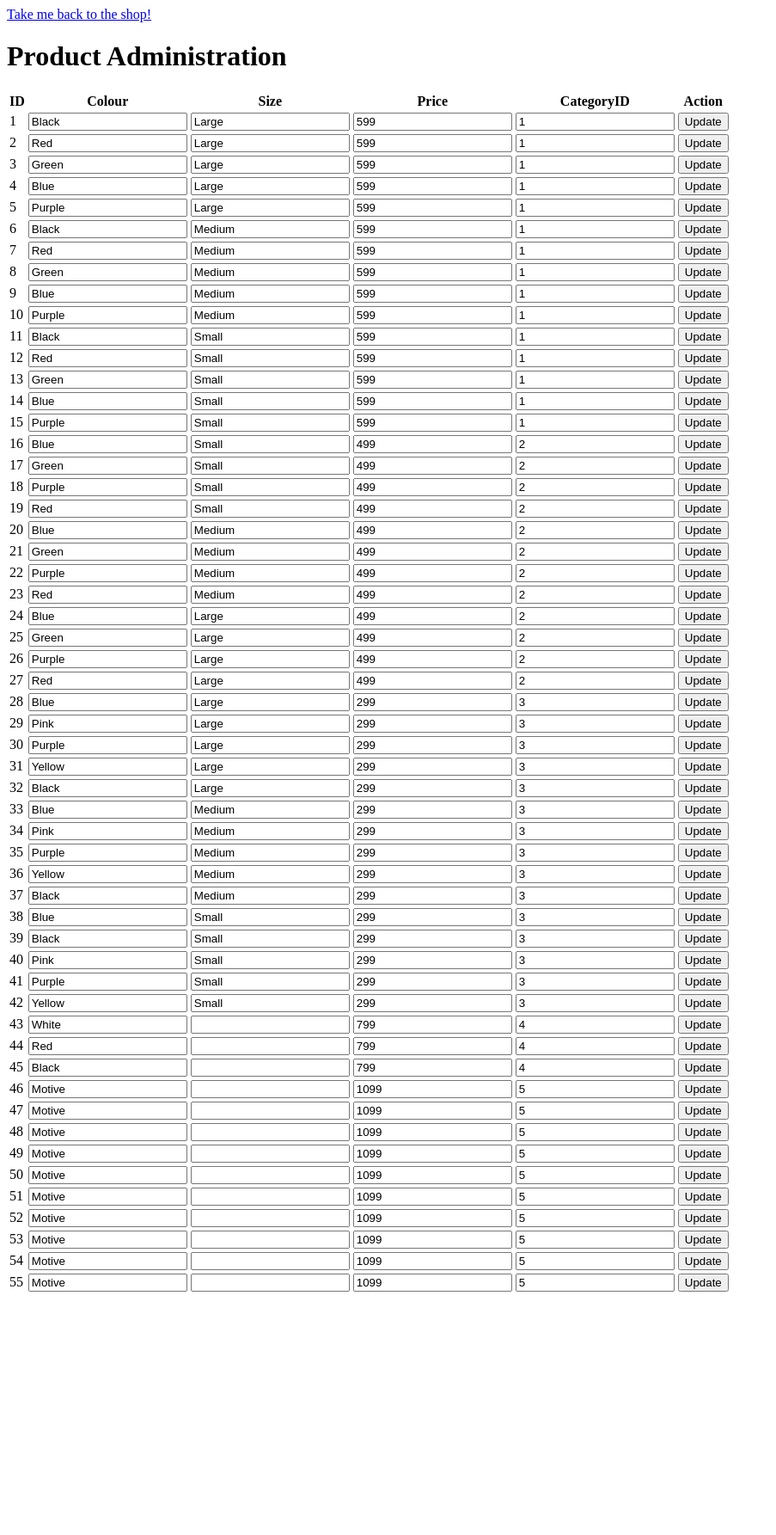
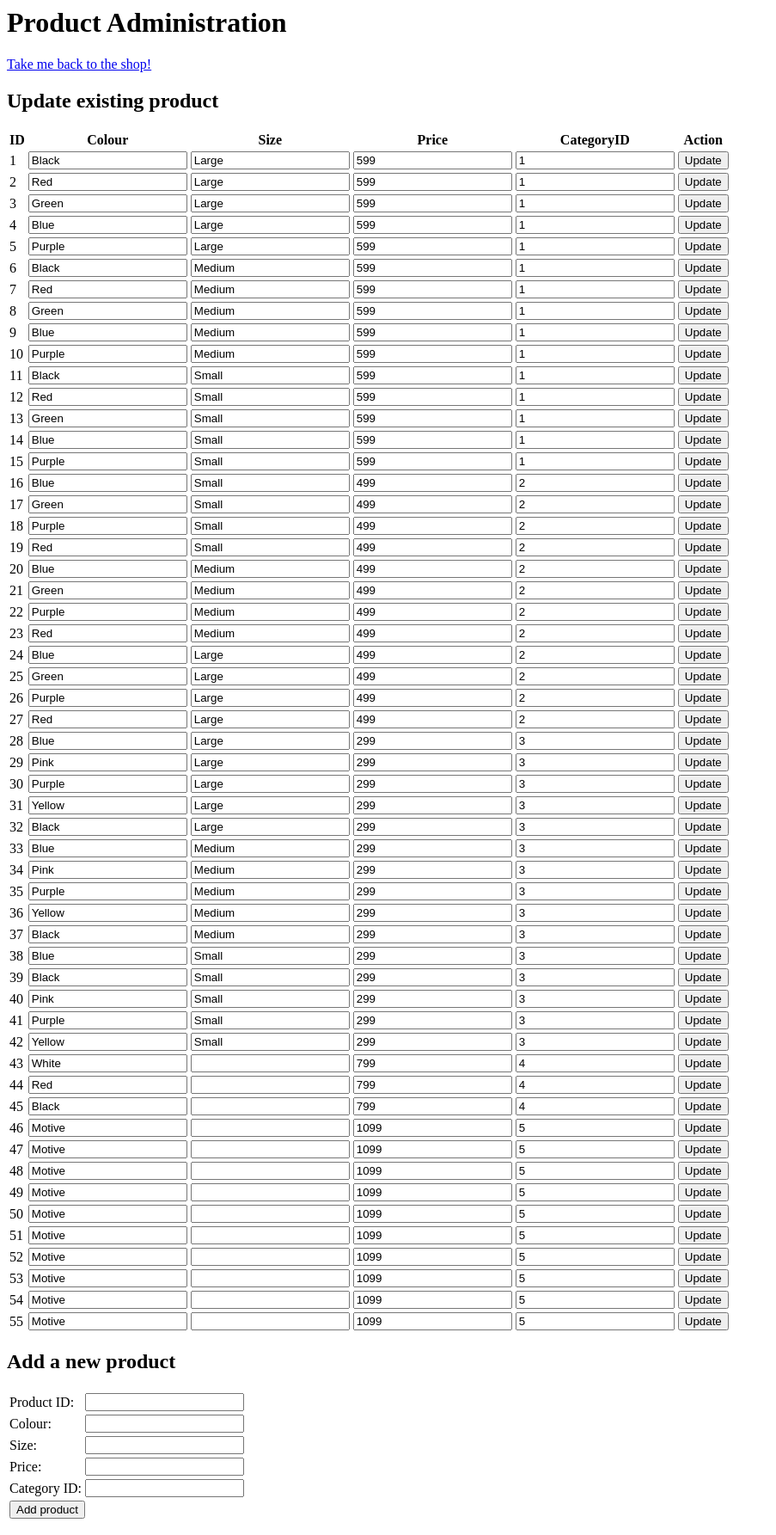
Before and after one commit to Soppatorsk/sinus, a PHP site: page /admin.php in a window 1280 px wide. Shown: the whole page at 86% size, without its empty margins (0-903 px from the left). Before the commit the page ends 1502 px from the top, so only its background shows below. Run offline with PHP 8.4, Linux system fonts and the light colour scheme; data comes from the database, SQL or seed files in the repository.

Commit message:
Update admin.php

```diff
--- a/admin.php
+++ b/admin.php
@@ -14,7 +14,7 @@ if (!$conn) {
     die("Connection failed: " . mysqli_connect_error());
 }
 
-// Check if a form has been submitted
+// Check if a form has been submitted for updating a product
 if ($_SERVER["REQUEST_METHOD"] == "POST") {
     // Get the submitted form data
     $product_id = $_POST["ProductID"];
@@ -31,6 +31,26 @@ if ($_SERVER["REQUEST_METHOD"] == "POST") {
         echo "Product information updated successfully.";
     } else {
         echo "Error updating product information: " . mysqli_error($conn);
+    }
+}
+
+// Check if a form has been submitted for adding a new product
+if ($_SERVER["REQUEST_METHOD"] == "POST" && isset($_POST["add_product"])) {
+    // Get the submitted form data
+    $product_id = $_POST["ProductID"];
+    $product_colour = $_POST["Colour"];
+    $product_size = $_POST["Size"];
+    $product_price = $_POST["Price"];
+    $product_category = $_POST["CategoryID"];
+
+    // Insert the new product information into the database
+    $sql = "INSERT INTO products (ProductID, Colour, Size, Price, CategoryID) VALUES ('$product_id', '$product_colour', '$product_size', '$product_price', '$product_category')";
+    $result = mysqli_query($conn, $sql);
+
+    if ($result) {
+        echo "New product added successfully.";
+    } else {
+        echo "Error adding new product: " . mysqli_error($conn);
     }
 }
 
@@ -56,11 +76,12 @@ mysqli_close($conn);
 
 <html>
 <head>
-    <title>Product Administration</title>
-    <a href="shop.php">Take me back to the shop!</a>
+
 </head>
 <body>
     <h1>Product Administration</h1>
+    <a href="shop.php">Take me back to the shop!</a>
+    <h2>Update existing product</h2>
     <table>
         <tr>
             <th>ID</th>
@@ -84,5 +105,54 @@ mysqli_close($conn);
         </tr>
         <?php endforeach; ?>
     </table>
-</body>
-</html>
+
+    <h2>Add a new product</h2>
+    <form method="post" action="<?php echo htmlspecialchars($_SERVER["PHP_SELF"]); ?>">
+        <table>
+            <tr>
+                <td><label for="new-product-id">Product ID:</label></td>
+                <td><input type="text" id="new-product-id" name="new_product_id" required></td>
+            </tr>
+            <tr>
+                <td><label for="new-colour">Colour:</label></td>
+                <td><input type="text" id="new-colour" name="new_colour" required></td>
+            </tr>
+            <tr>
+                <td><label for="new-size">Size:</label></td>
+                <td><input type="text" id="new-size" name="new_size" required></td>
+            </tr>
+            <tr>
+                <td><label for="new-price">Price:</label></td>
+                <td><input type="number" id="new-price" name="new_price" min="0" step="0.01" required></td>
+            </tr>
+            <tr>
+                <td><label for="new-category-id">Category ID:</label></td>
+                <td><input type="text" id="new-category-id" name="new_category_id" required></td>
+            </tr>
+            <tr>
+                <td colspan="2"><input type="submit" value="Add product"></td>
+            </tr>
+        </table>
+    </form>
+
+    <?php
+    // Check if a new product has been submitted
+    if ($_SERVER["REQUEST_METHOD"] == "POST" && isset($_POST["new_product_id"]) && isset($_POST["new_colour"]) && isset($_POST["new_size"]) && isset($_POST["new_price"]) && isset($_POST["new_category_id"])) {
+        // Get the submitted form data
+        $new_product_id = $_POST["new_product_id"];
+        $new_colour = $_POST["new_colour"];
+        $new_size = $_POST["new_size"];
+        $new_price = $_POST["new_price"];
+        $new_category_id = $_POST["new_category_id"];
+
+        // Add the new product to the database
+        $sql = "INSERT INTO products (ProductID, Colour, Size, Price, CategoryID) VALUES ('$new_product_id', '$new_colour', '$new_size', '$new_price', '$new_category_id')";
+        $result = mysqli_query($conn, $sql);
+
+        if ($result) {
+            echo "New product added successfully.";
+        } else {
+            echo "Error adding new product: " . mysqli_error($conn);
+        }
+    }
+?>
```
